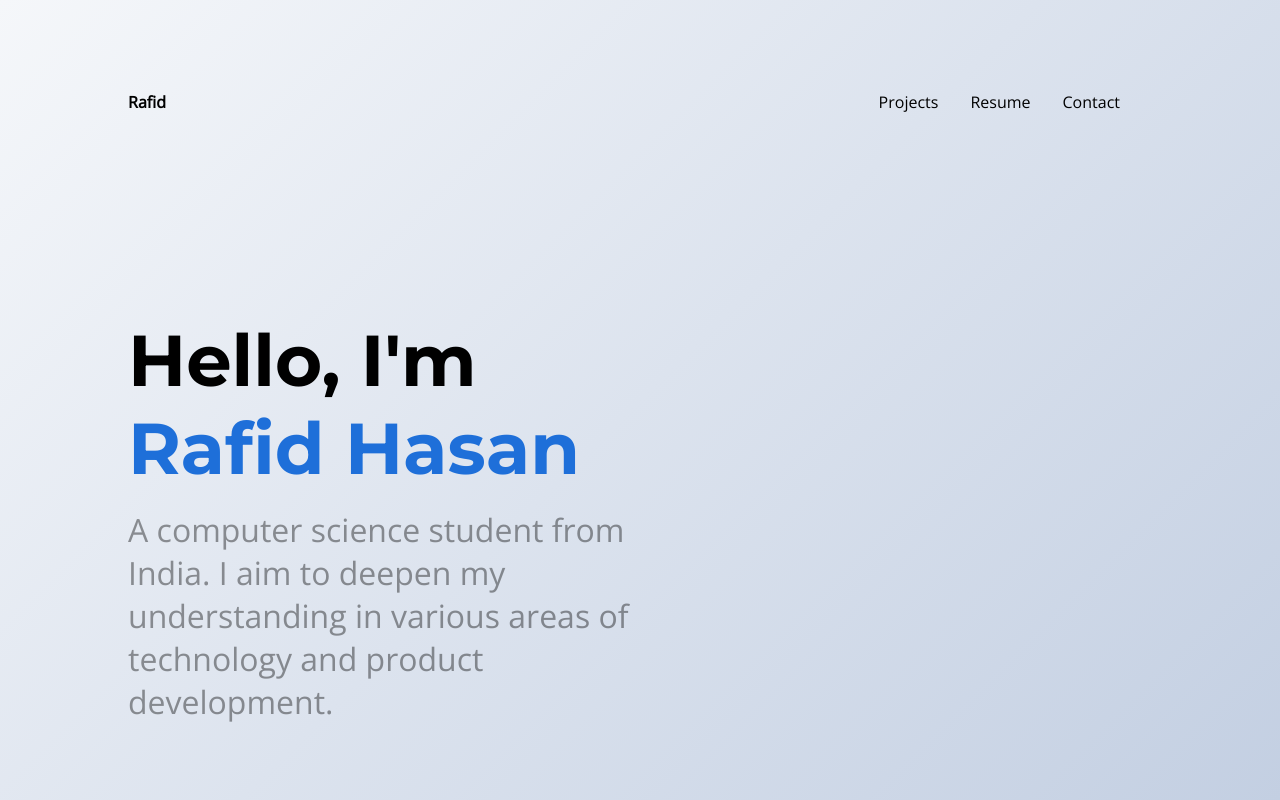
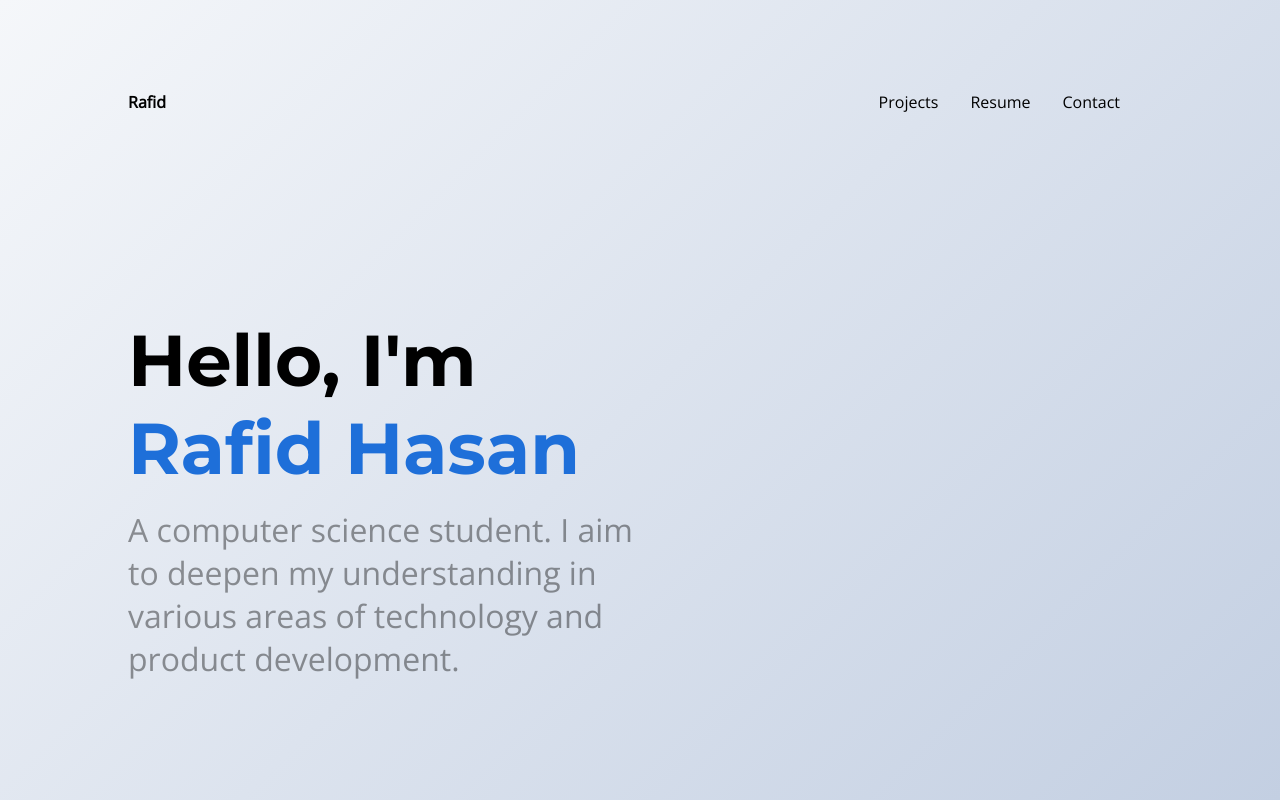
Before and after one commit to rafid001/Portfolio-Website, a React (Create React App) app: page / in a window 1280 px wide. Shown: the top 800 px of the page. Built offline with nearby package versions, Linux system fonts and the light colour scheme.

Commit message:
Update Home.js

```diff
--- a/src/components/Home.js
+++ b/src/components/Home.js
@@ -9,7 +9,7 @@ const Home = () => {
                     Hello, I'm <br/>
                     <span>Rafid Hasan</span>
                 </h1>
-                <p>A computer science student from India. I aim to deepen my understanding in various areas of technology and product development.</p>
+                <p>A computer science student. I aim to deepen my understanding in various areas of technology and product development.</p>
 
             </div>
         </div>
```
